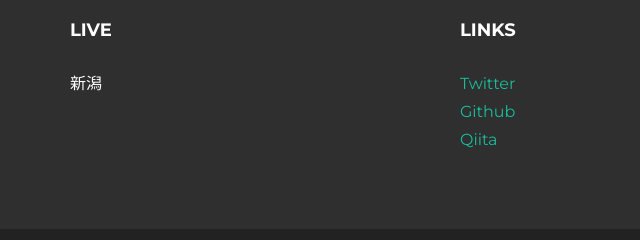
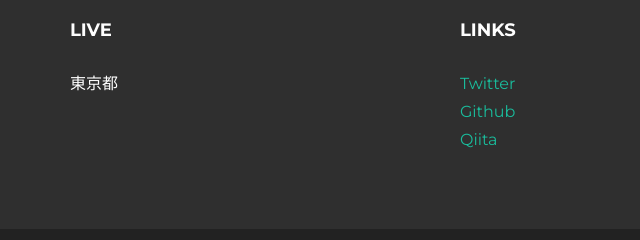
Before and after one commit to yaushi/yaushi.github.io, a plain HTML site: page index.html in a window 1280 px wide. Shown: the part 1965-2205 px from the top of the page, 0-640 px from the left. Drawn offline with Linux system fonts and the light colour scheme; a script that the page names is missing.

Commit message:
Update live

```diff
--- a/index.html
+++ b/index.html
@@ -148,7 +148,7 @@
         <div class="col-lg-4">
           <h4>Live</h4>
           <p>
-            新潟
+            東京都
           </p>
         </div>
         <!-- /col-lg-4 -->
```
